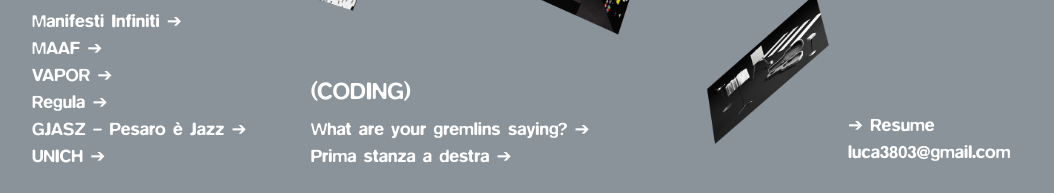
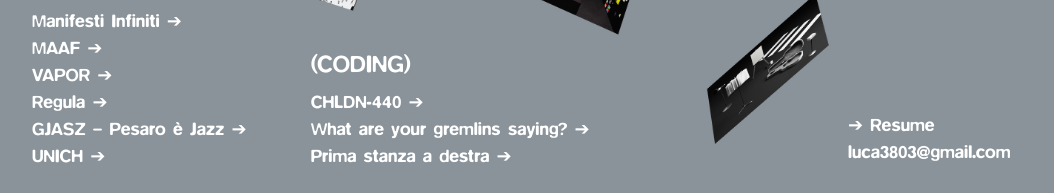
Before and after one commit to LucaTreee/portfolio, a plain HTML site: page index.html in a window 1280 px wide. Shown: the part 607-800 px from the top of the page, 0-1054 px from the left. Drawn offline with Linux system fonts and the light colour scheme.

Commit message:
Add Project | CHLDN-440

```diff
--- a/index.html
+++ b/index.html
@@ -61,6 +61,7 @@
 
           <div class="coding">
             <h2>(CODING)</h2>
+            <a href="https://chldn-440.vercel.app/" class="coding_project" data-cover="assets/images/covers/CHLDN-440.jpg" data-hover="// real-time generative tool ➔" ><span class="original-text">CHLDN-440 ➔</span></a>
             <a href="https://lucatreee.github.io/what-are-your-gremlins-saying/" class="coding_project" data-cover="assets/images/covers/What are your gremlins saying.jpg" data-hover="// rigid body with matter.js ➔" ><span class="original-text">What are your gremlins saying? ➔</span></a>
             <a href="https://lucatreee.github.io/prima-stanza-a-destra/" class="coding_project" data-cover="assets/images/covers/Prima stanza a destra.jpg" data-hover="// scratch and reveal effect ➔" ><span class="original-text">Prima stanza a destra ➔</span></a>
           </div>
```
